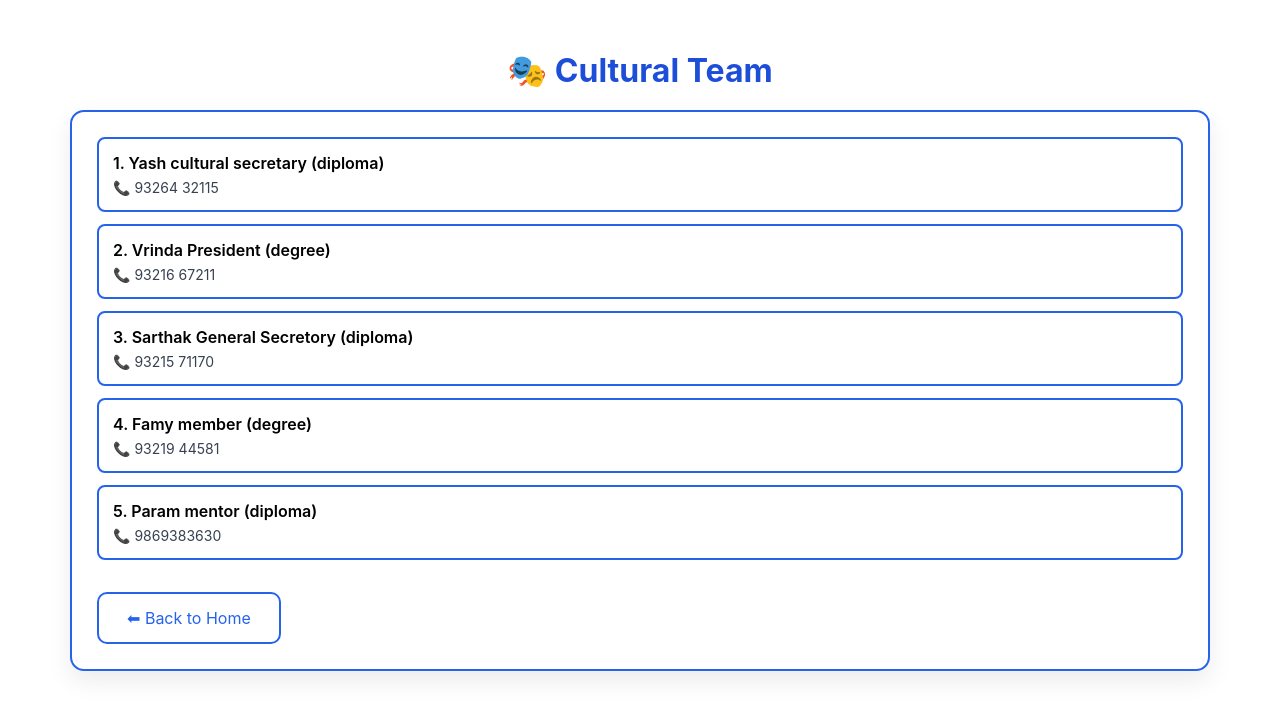
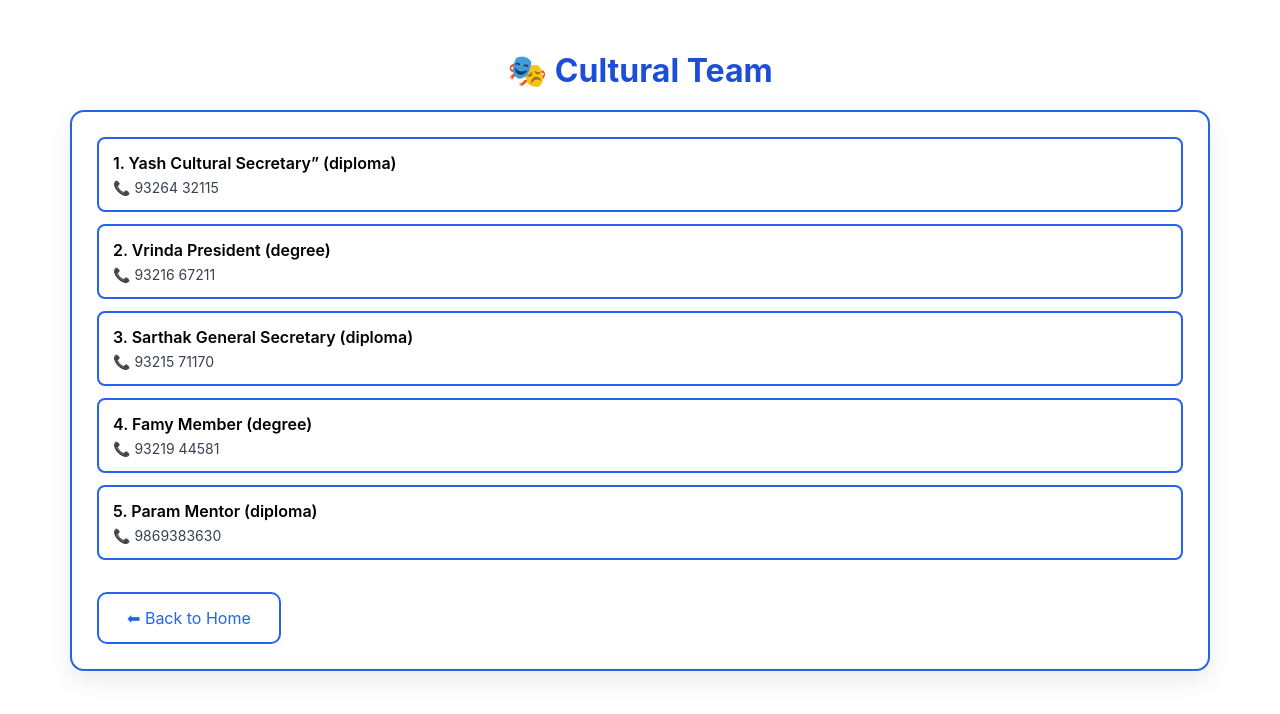
Before and after one commit to param051107/frestum_stall, a React (Create React App) app: page /culture in a window 1280 px wide. Shown: the top 714 px of the page. Built offline with nearby package versions, Linux system fonts and the light colour scheme.

Commit message:
Fix names and titles in team member list

```diff
--- a/src/pages/Culture.js
+++ b/src/pages/Culture.js
@@ -6,11 +6,11 @@ function Culture() {
 
   const team = [
 
-    { name: "Yash cultural secretary (diploma)", number: "93264 32115", isAdmin: false },
+    { name: "Yash Cultural Secretary” (diploma)", number: "93264 32115", isAdmin: false },
     { name: "Vrinda President (degree)", number: "93216 67211", isAdmin: false },
-    { name: "Sarthak General Secretory (diploma)", number: "93215 71170", isAdmin: false },
-    { name: "Famy member (degree)", number: "93219 44581", isAdmin: false },
-    { name: "Param mentor (diploma)", number: "9869383630", isAdmin: true },
+    { name: "Sarthak General Secretary (diploma)", number: "93215 71170", isAdmin: false },
+    { name: "Famy Member (degree)", number: "93219 44581", isAdmin: false },
+    { name: "Param Mentor (diploma)", number: "9869383630", isAdmin: true },
   ];
 
   return (
```
